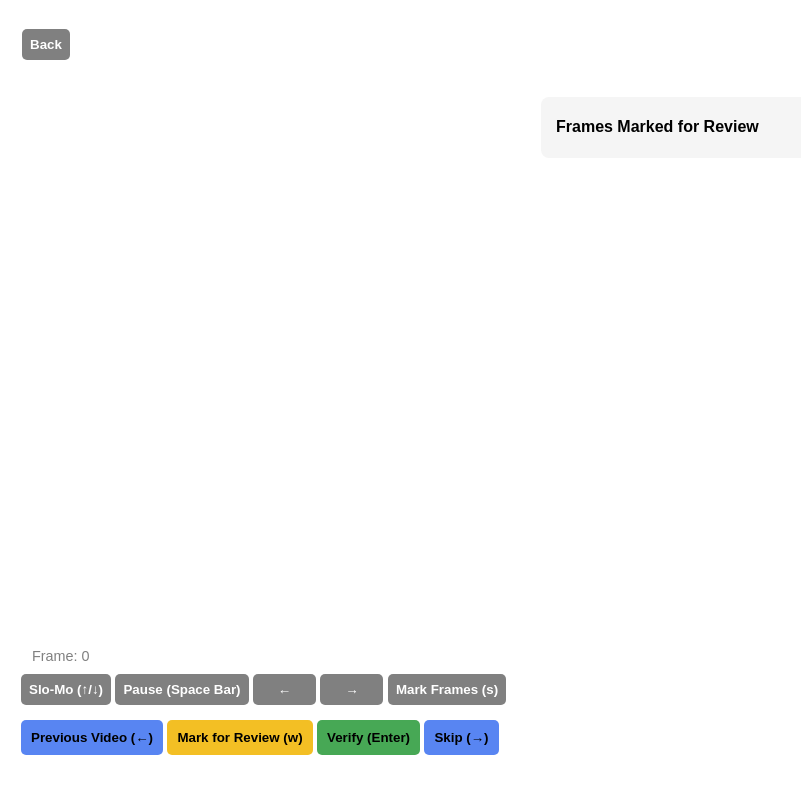
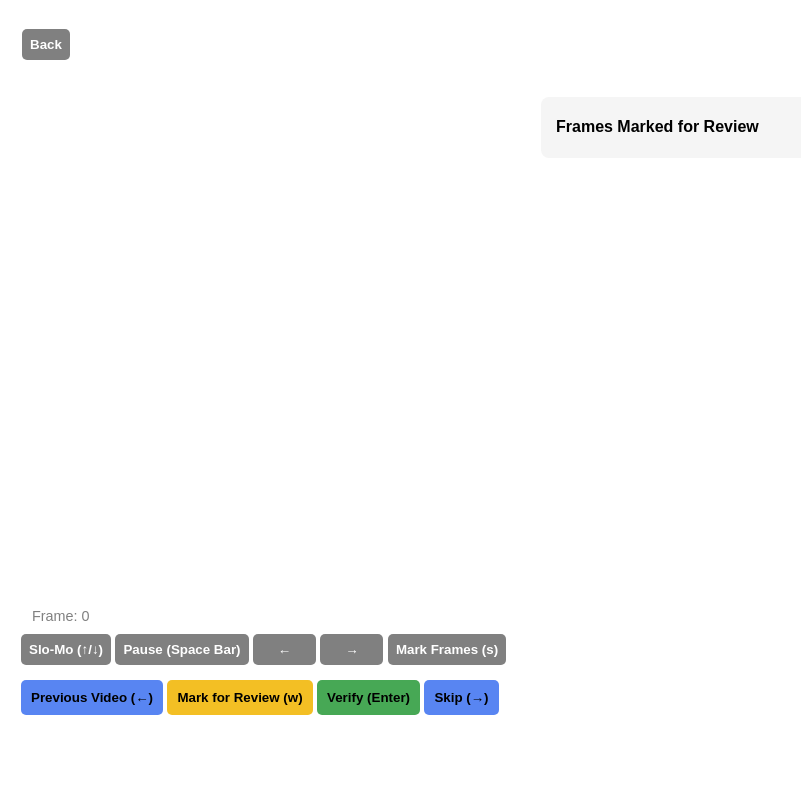
Before and after one commit to frank-Regal/dataset_review_website, a website: page public/annotate.html in a window 1280 px wide. Shown: the whole page, without its empty margins (0-801 px from the left). Drawn offline with Linux system fonts and the light colour scheme; no server answers.

Commit message:
adjusted screen sizing for playback

```diff
--- a/public/annotate.html
+++ b/public/annotate.html
@@ -35,7 +35,7 @@
         }
 
         #video-container video {
-            height: calc(100vh - 30vh);
+            height: calc(100vh - 35vh);
             width: auto;
         }
 
```
